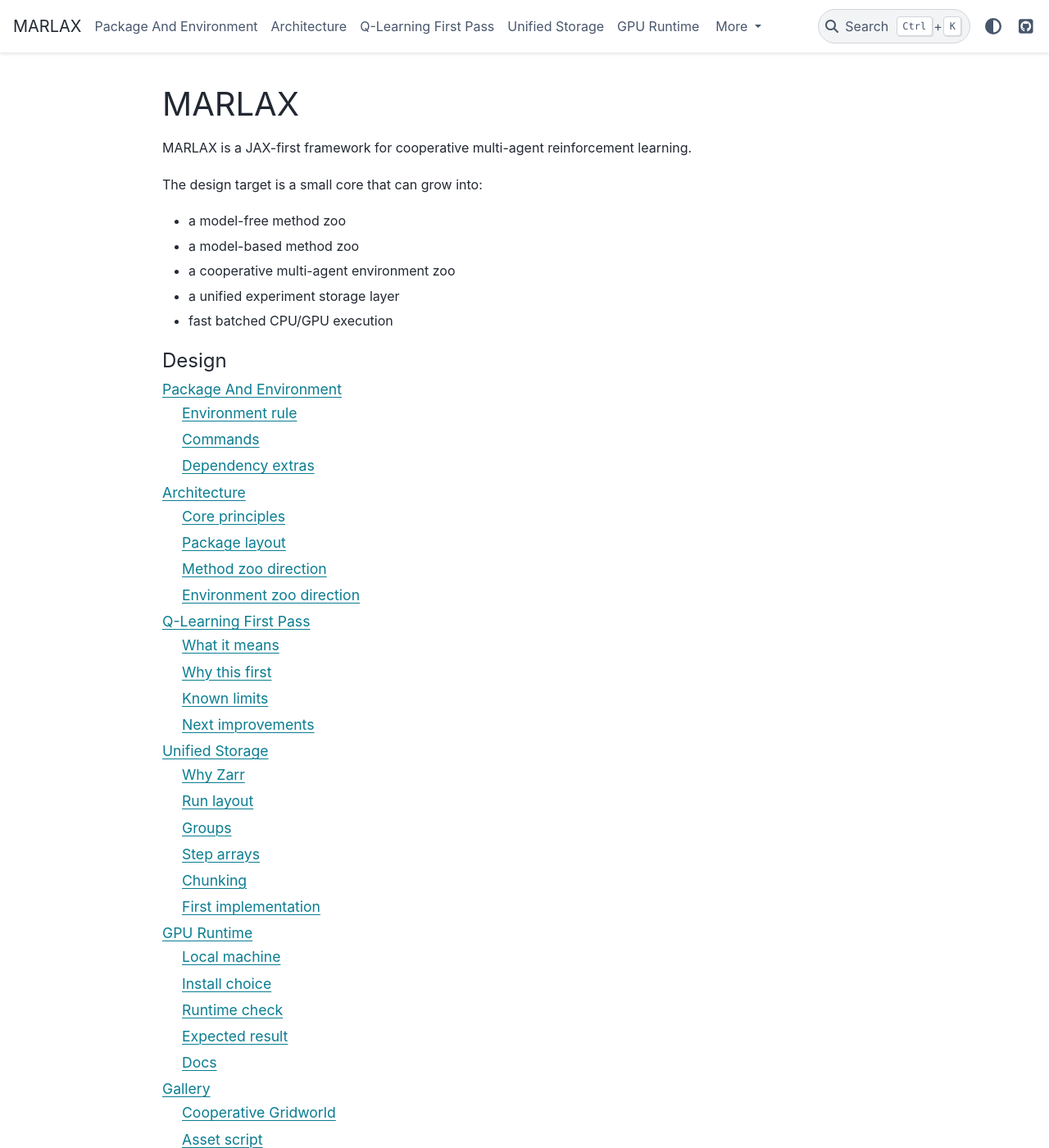
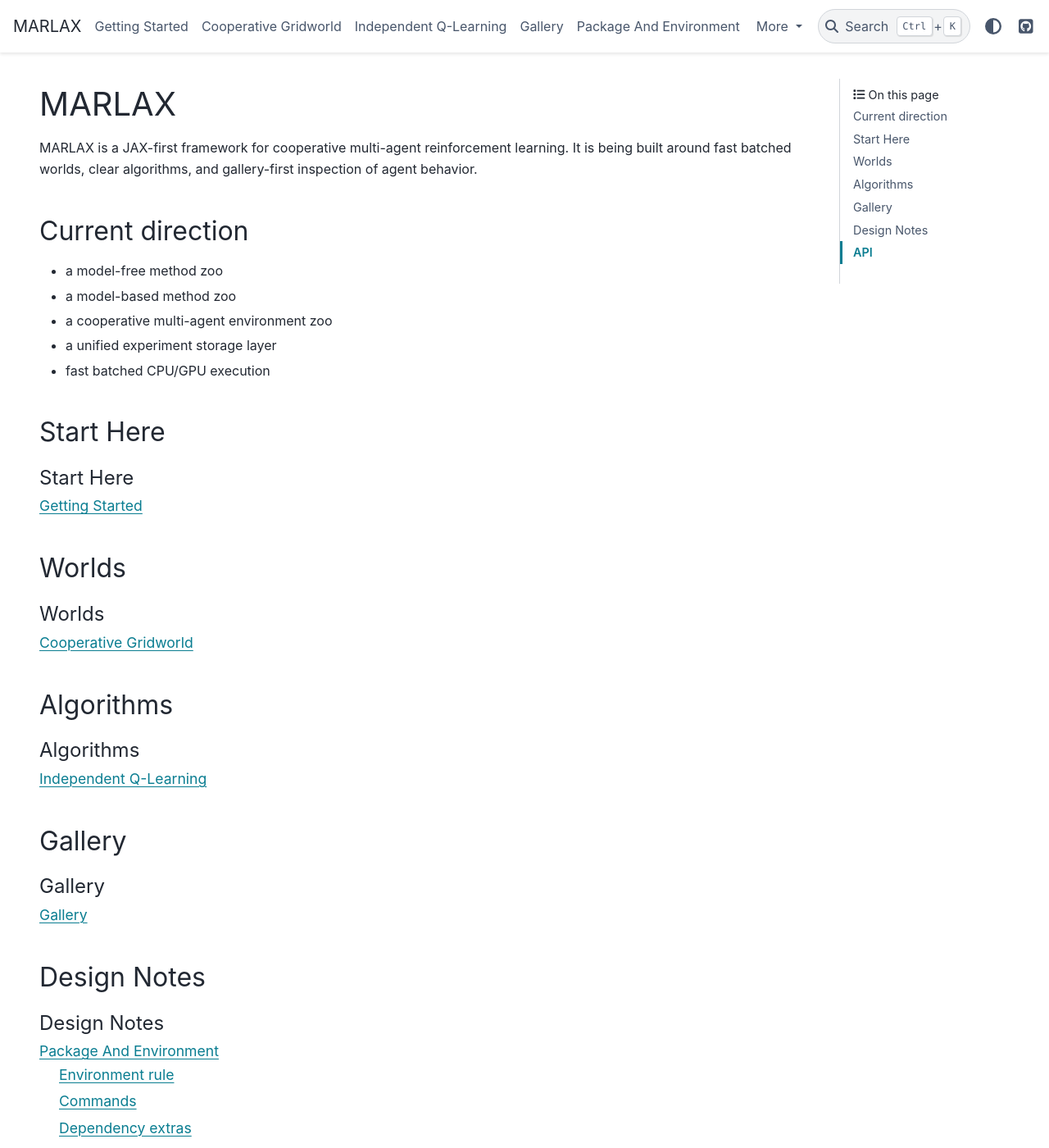
Before and after one commit to rgs2151/marlax, a Sphinx documentation site: the page built from docs/source/index.rst, in a window 1280 px wide and 1400 px high. Shown: the whole window at 82% size. Built offline with Sphinx 7.4.7 and the PyData theme 0.15.4, drawn with Linux system fonts in a browser that asks for light colours; some of the changed text lies outside the part shown.

Commit message:
iterate docs and gallery demo

```diff
--- a/docs/source/_static/css/site.css
+++ b/docs/source/_static/css/site.css
@@ -1,5 +1,5 @@
 .bd-main .bd-content .bd-article-container {
-  max-width: 980px;
+  max-width: 1040px;
 }
 
 .gallery-gif {
--- a/docs/source/conf.py
+++ b/docs/source/conf.py
@@ -29,7 +29,9 @@
     "github_url": "https://github.com/rgs2151/marlax",
     "navbar_align": "left",
     "navigation_with_keys": True,
+    "collapse_navigation": False,
     "show_toc_level": 2,
+    "show_nav_level": 2,
     "secondary_sidebar_items": ["page-toc"],
 }
 
--- a/docs/source/index.rst
+++ b/docs/source/index.rst
@@ -1,9 +1,12 @@
 MARLAX
 ======
 
-MARLAX is a JAX-first framework for cooperative multi-agent reinforcement learning.
+MARLAX is a JAX-first framework for cooperative multi-agent reinforcement learning. It
+is being built around fast batched worlds, clear algorithms, and gallery-first
+inspection of agent behavior.
 
-The design target is a small core that can grow into:
+Current direction
+-----------------
 
 - a model-free method zoo
 - a model-based method zoo
@@ -11,16 +14,57 @@
 - a unified experiment storage layer
 - fast batched CPU/GPU execution
 
+Start Here
+----------
+
+.. toctree::
+   :maxdepth: 1
+   :caption: Start Here
+
+   getting_started
+
+Worlds
+------
+
+.. toctree::
+   :maxdepth: 1
+   :caption: Worlds
+
+   environments/cooperative_grid
+
+Algorithms
+----------
+
+.. toctree::
+   :maxdepth: 1
+   :caption: Algorithms
+
+   algorithms/q_learning
+
+Gallery
+-------
+
+.. toctree::
+   :maxdepth: 1
+   :caption: Gallery
+
+   gallery
+
+Design Notes
+------------
+
 .. toctree::
    :maxdepth: 2
-   :caption: Design
+   :caption: Design Notes
 
    design/package
    design/architecture
    design/q_learning
    design/storage
    design/gpu
-   gallery
+
+API
+---
 
 .. toctree::
    :maxdepth: 1
```
Also changed, not shown: docs/source/algorithms/q_learning.rst (added, +19 -0 lines), docs/source/environments/cooperative_grid.rst (added, +27 -0 lines), docs/source/gallery.rst (+4 -4 lines), docs/source/getting_started.rst (added, +23 -0 lines), docs/source/_static/gallery/cooperative_grid.gif, 1 other file.
